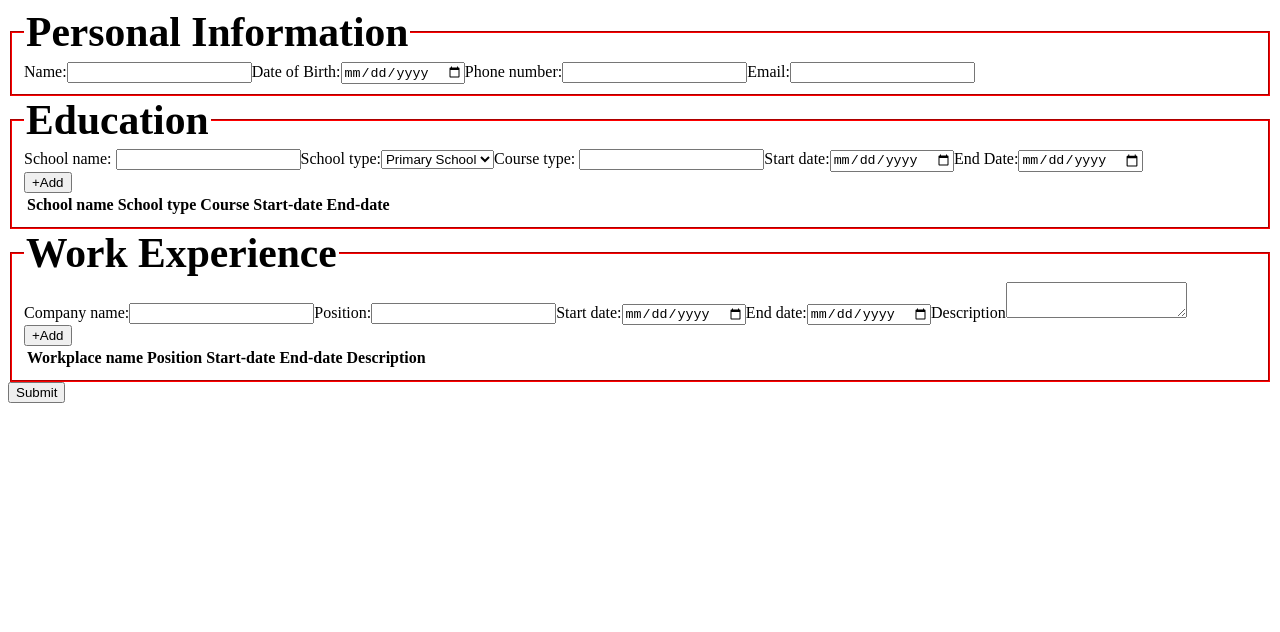
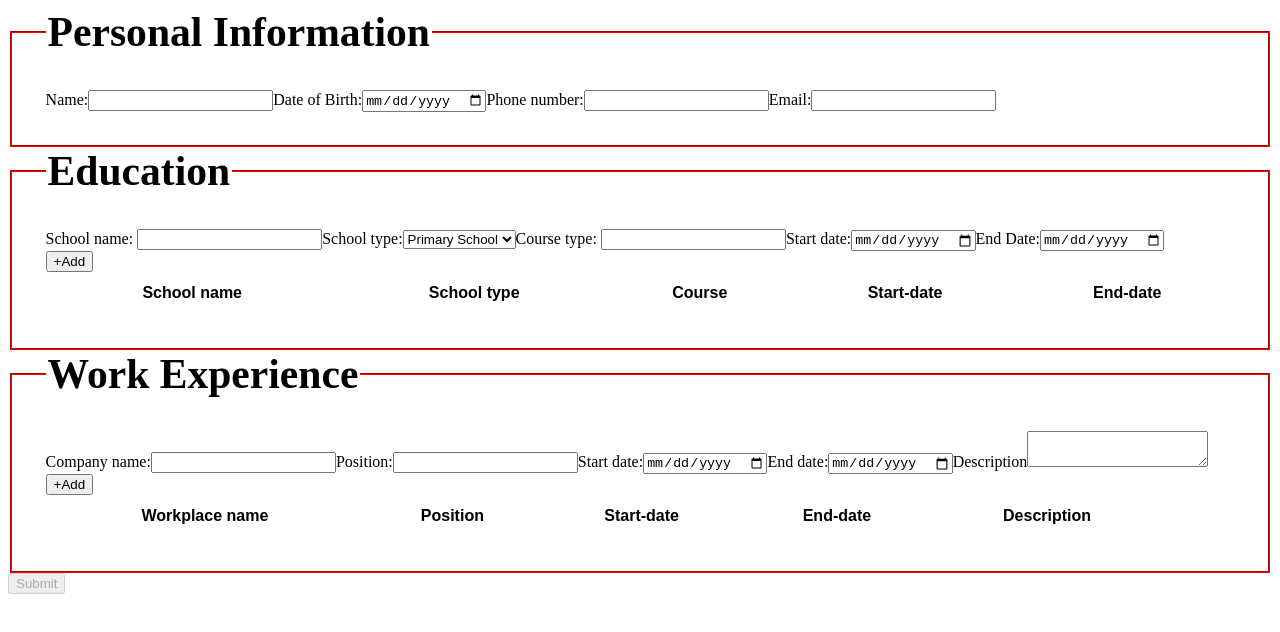
Before and after one commit to DrZero1234/odin_cv_project, a React (Create React App) app in the folder cv-project/: page / in a window 1280 px wide. Shown: the top 632 px of the page. Built offline with nearby package versions, Linux system fonts and the light colour scheme.

Commit message:
submit validation added

```diff
--- a/cv-project/src/App.js
+++ b/cv-project/src/App.js
@@ -13,7 +13,7 @@ class App extends Component {
 
     this.handleChange = this.handleChange.bind(this);
     this.handleAdd = this.handleAdd.bind(this);
-    this.clearStateObject = this.clearStateObject.bind(this);
+    this.validateSubmit = this.validateSubmit.bind(this)
 
     this.state = {
         id : uniqid(),
@@ -45,13 +45,7 @@ class App extends Component {
       }
     }
 
-    clearStateObject(name) {
-      const state_obj = this.state.name;
-      for (const key in state_obj) {
-        state_obj[key] = "";
-      }
-      return state_obj
-    }
+
 
     handleAdd(event) {
       event.preventDefault();
@@ -81,14 +75,12 @@ class App extends Component {
       };
       const array_state = event.target.dataset.state_array;
       let new_arr = [...this.state[array_state],this.state[html_state]];
-      this.setState({
+      this.setState(
+        prevState => ({
         [event.target.dataset.state_array]: new_arr,
         [html_state]: new_obj
 
-      })
-      console.log(html_state)
-      console.log(this.state[array_state])
-      console.log(this.state)
+      }),console.log(this.state.works))
 
 
     }
@@ -100,19 +92,33 @@ class App extends Component {
       const value_html = event.target.value
       const html_state = event.target.dataset.html_state;
 
-      this.setState({
+      this.setState(
+        prevState =>({
         // Changes the id of the CV after each change
         id: uniqid(),
         // Grabs 3 of the main state object (Work, Personal or Experience)
         [html_state] : {
           // Inserts the last saved state
-          ...this.state[html_state],
+          ...prevState[html_state],
           // Updates it with the new value typed in the form
           [name_html]: value_html,
         }
-    })
-    console.log(this.state)
+    }),() =>   this.validateSubmit(this.state)
+    )
+
      }
+
+    validateSubmit(state) {
+      const submit_btn = document.getElementById("submit-form");
+      console.log(submit_btn)
+      if (state.personal.name && state.personal.birth_date && state.personal.phone && state.personal.email && state.works.length > 0 && state.educations.length > 0) {
+        submit_btn.disabled = false
+        submit_btn.className = "active"
+      } else {
+        submit_btn.disabled = true;
+        submit_btn.className = "inactive"
+      }
+    }
 
   render() {
 
@@ -145,7 +151,7 @@ class App extends Component {
     ]
 
     return(
-      <div className = "main-wrapper">
+      <div className = "container">
         <form id="cv-form">
           <div id="personal"  className = "cv-section">
             <Personal personal = {personal} changeEvent = {this.handleChange} />
@@ -156,7 +162,7 @@ class App extends Component {
           <div id="work" className="cv-section">
             <Work list = {works} work = {work} changeEvent = {this.handleChange} addEvent = {this.handleAdd}/>
           </div>
-          <input type="submit"></input>
+          <input type="submit" id="submit-form" disabled></input>
         </form>
       </div>
     )
--- a/cv-project/src/components/Education.js
+++ b/cv-project/src/components/Education.js
@@ -20,7 +20,7 @@ class Education extends Component {
 
 
       return(
-        <div>
+        <div class = "section-wrapper">
           <fieldset>
             <legend>Education</legend>
             <div id = "education-wrapper" class = "hidden">
@@ -45,7 +45,7 @@ class Education extends Component {
             </div>
             <button type = "button" data-html_state = "education" data-state_array = "educations" onClick = {addEvent}>+Add</button>
 
-                <div id="education-list">
+                <div id="education-list" class = "cv-table">
                   <table>
                     <tr>
                       <th>School name</th>
--- a/cv-project/src/components/Personal.js
+++ b/cv-project/src/components/Personal.js
@@ -15,11 +15,11 @@ class Personal extends Component {
     const changeEvent = this.props.changeEvent;
 
     return(
-      <div>
+      <div class = "section-wrapper">
         <fieldset>
           <legend>Personal Information</legend>
           <label htmlFor="person-name">Name:</label>
-          <input type="text" id="person-name" name="name" value={state.name} required data-html_state = "personal" onChange={changeEvent}></input>
+          <input type="text" id="person-name" name="name" value={state.name} required data-html_state = "personal" onChange={(e) => changeEvent(e)}></input>
 
           <label htmlFor="person-birthdate">Date of Birth:</label>
           <input type="date" id="person-birthdate" name="birth_date" value={state.birth_date} required data-html_state = "personal" onChange={changeEvent}></input>
--- a/cv-project/src/components/Work.js
+++ b/cv-project/src/components/Work.js
@@ -15,6 +15,19 @@ class Work extends Component {
       const work_state = this.props.work;
       const workplaces = this.props.list;
       const addEvent = this.props.addEvent;
+
+      const workplace_list = workplaces.map((workplace) => {
+        const description_text = workplace ? workplace.description : "-";
+        <div key = {workplace.id} class = "workplace-item" id = {workplace.id}>
+          <span class = "work-detail">{workplace.name}</span>
+          <span class = "work-detail">{workplace.position}</span>
+          <span class = "work-detail">{workplace.start_date}</span>
+          <span class = "work-detail">{workplace.end_date}</span>
+          <span class = "work-detail">{description_text}</span>
+          <button data-worplace-id = {workplace.id}>Edit</button>
+          <button data-workplace-id = {workplace.id}>Delete</button>
+        </div>
+      })
 
       return(
         <div>
@@ -37,8 +50,8 @@ class Work extends Component {
               <textarea id="work-desc" name="description" value={work_state.description} data-html_state = "work" onChange={changeEvent} />
             </div>
             <button type = "button" data-html_state = "work" data-state_array = "works" onClick={addEvent}>+Add</button>
+                <div id="work-list" class = "cv-table">
 
-                <div id="education-list">
                   <table>
                     <tr>
                       <th>Workplace name</th>
@@ -46,24 +59,23 @@ class Work extends Component {
                       <th>Start-date</th>
                       <th>End-date</th>
                       <th>Description</th>
+                      <td></td>
+                      <td></td>
+                    </tr>
+                    {workplaces.map((workplace) => (
+                      <tr key  = {workplace.id}>
+                        <td>{workplace.name}</td>
+                        <td>{workplace.position}</td>
+                        <td>{workplace.start_date}</td>
+                        <td >{workplace.end_date}</td>
+                        <td>{workplace.description}</td>
+                        <td><button data-worplace-id = {workplace.id}>Edit</button></td>
+                        <td><button data-workplace-id = {workplace.id}>Delete</button></td>
+                      </tr>
+      ))}
+                </table>
+                </div>
 
-                    </tr>
-
-                    {workplaces.map((workplace) => (
-                      <tr>
-                        <td key = {workplace.id}>{workplace.name}</td>
-                        <td key = {workplace.id}>{workplace.position}</td>
-                        <td key = {workplace.id}>{workplace.start_date}</td>
-                        <td key = {workplace.id}>{workplace.end_date}</td>
-                        <td key = {workplace.id}>{workplace.description}</td>
-                        <button data-worplace-id = {workplace.id}>Edit</button>
-                        <button data-workplace-id = {workplace.id}>Delete</button>
-                      </tr>
-                    ))}
-
-                  </table>
-
-          </div>
             </fieldset>
       </div>
     )}
--- a/cv-project/src/styles/App.css
+++ b/cv-project/src/styles/App.css
@@ -2,6 +2,46 @@ html {
     margin: 0;
     padding: 0;
     box-sizing: border-box;
+}
+
+.container {
+    display: flex;
+    flex-direction: column;
+}
+
+.cv-form {
+    display: flex;
+    justify-content: center;
+
+}
+
+/* Table  */
+
+table {
+        font-family: Arial, Helvetica, sans-serif;
+        border-collapse: collapse;
+        width: 100%;
+}
+
+
+th,td {
+    text-align: center;
+    padding: 8px;
+}
+
+th {
+    padding-top: 12px;
+    padding-bottom: 12px;
+}
+
+tr:nth-child(even) {
+    background-color: #f2f2f2;
+}
+
+
+
+fieldset {
+    padding: 2.1rem;
 }
 
 fieldset {
@@ -13,3 +53,7 @@ legend {
     font-weight: bold;
 
 }
+
+input.inactive{
+
+}
```
Also changed, not shown: 1 other file (tests, documents, lock files or other folders).
